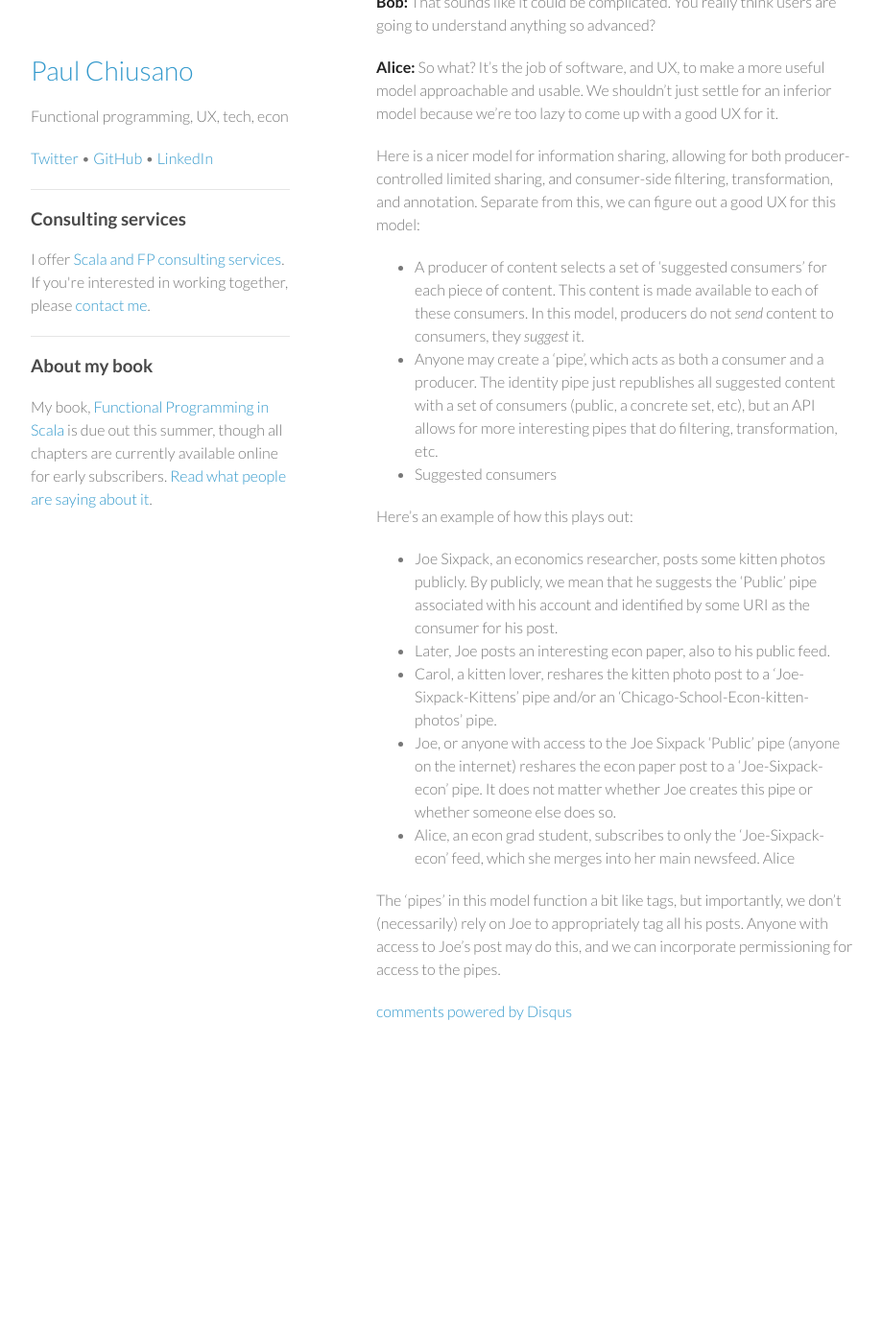
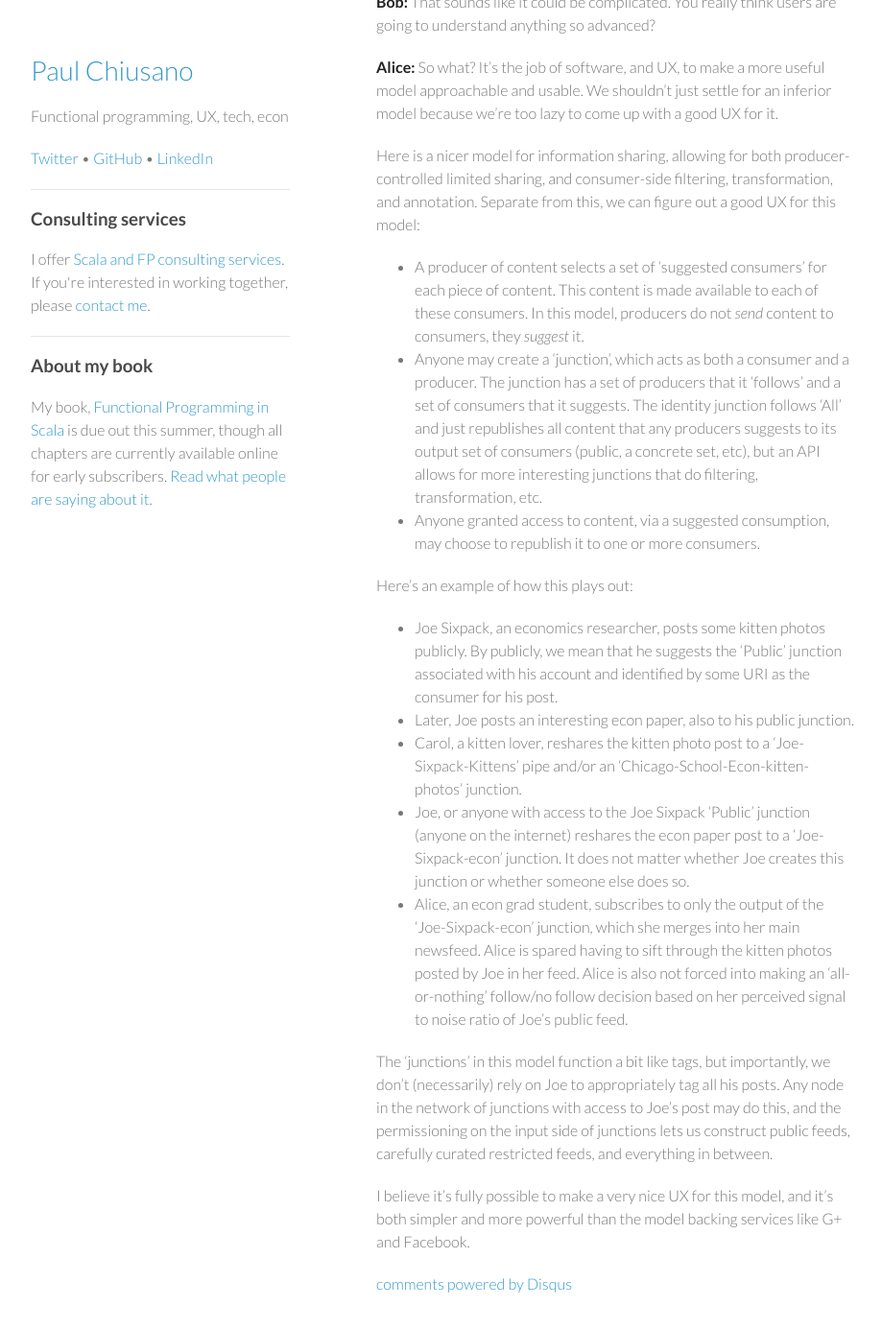
Before and after one commit to pchiusano/pchiusano.github.io, a Jekyll site: the page built from _posts/2014-05-19-consumer-side-filtering.markdown, in a window 1280 px wide and 1400 px high, scrolled down 1234 px. Shown: the top 1386 px of the window at 96% size, without its empty margins (178-1097 px from the left). Built offline with Jekyll 4.4.1, drawn with Linux system fonts in a browser that asks for light colours; comment, search, counter and statistics services are not loaded; before the commit the page ends 2350 px from its top, so only the background shows below that.

Commit message:
Update 2014-05-19-consumer-side-filtering.markdown

```diff
--- a/_posts/2014-05-19-consumer-side-filtering.markdown
+++ b/_posts/2014-05-19-consumer-side-filtering.markdown
@@ -21,15 +21,17 @@ __Alice:__ So what? It's the job of software, and UX, to make a more useful mode
 Here is a nicer model for information sharing, allowing for both producer-controlled limited sharing, and consumer-side filtering, transformation, and annotation. Separate from this, we can figure out a good UX for this model:
 
 * A producer of content selects a set of 'suggested consumers' for each piece of content. This content is made available to each of these consumers. In this model, producers do not _send_ content to consumers, they _suggest_ it.
-* Anyone may create a 'pipe', which acts as both a consumer and a producer. The identity pipe just republishes all suggested content with a set of consumers (public, a concrete set, etc), but an API allows for more interesting pipes that do filtering, transformation, etc.
-* Suggested consumers
+* Anyone may create a 'junction', which acts as both a consumer and a producer. The junction has a set of producers that it 'follows' and a set of consumers that it suggests. The identity junction follows 'All' and just republishes all content that any producers suggests to its output set of consumers (public, a concrete set, etc), but an API allows for more interesting junctions that do filtering, transformation, etc.
+* Anyone granted access to content, via a suggested consumption, may choose to republish it to one or more consumers.
 
 Here's an example of how this plays out:
 
-* Joe Sixpack, an economics researcher, posts some kitten photos publicly. By publicly, we mean that he suggests the 'Public' pipe associated with his account and identified by some URI as the consumer for his post.
-* Later, Joe posts an interesting econ paper, also to his public feed.
-* Carol, a kitten lover, reshares the kitten photo post to a 'Joe-Sixpack-Kittens' pipe and/or an 'Chicago-School-Econ-kitten-photos' pipe.
-* Joe, or anyone with access to the Joe Sixpack 'Public' pipe (anyone on the internet) reshares the econ paper post to a 'Joe-Sixpack-econ' pipe. It does not matter whether Joe creates this pipe or whether someone else does so.
-* Alice, an econ grad student, subscribes to only the 'Joe-Sixpack-econ' feed, which she merges into her main newsfeed. Alice
+* Joe Sixpack, an economics researcher, posts some kitten photos publicly. By publicly, we mean that he suggests the 'Public' junction associated with his account and identified by some URI as the consumer for his post.
+* Later, Joe posts an interesting econ paper, also to his public junction.
+* Carol, a kitten lover, reshares the kitten photo post to a 'Joe-Sixpack-Kittens' pipe and/or an 'Chicago-School-Econ-kitten-photos' junction.
+* Joe, or anyone with access to the Joe Sixpack 'Public' junction (anyone on the internet) reshares the econ paper post to a 'Joe-Sixpack-econ' junction. It does not matter whether Joe creates this junction or whether someone else does so.
+* Alice, an econ grad student, subscribes to only the output of the 'Joe-Sixpack-econ' junction, which she merges into her main newsfeed. Alice is spared having to sift through the kitten photos posted by Joe in her feed. Alice is also not forced into making an 'all-or-nothing' follow/no follow decision based on her perceived signal to noise ratio of Joe's public feed.
 
-The 'pipes' in this model function a bit like tags, but importantly, we don't (necessarily) rely on Joe to appropriately tag all his posts. Anyone with access to Joe's post may do this, and we can incorporate permissioning for access to the pipes.
+The 'junctions' in this model function a bit like tags, but importantly, we don't (necessarily) rely on Joe to appropriately tag all his posts. Any node in the network of junctions with access to Joe's post may do this, and the permissioning on the input side of junctions lets us construct public feeds, carefully curated restricted feeds, and everything in between.
+
+I believe it's fully possible to make a very nice UX for this model, and it's both simpler and more powerful than the model backing services like G+ and Facebook.
```
